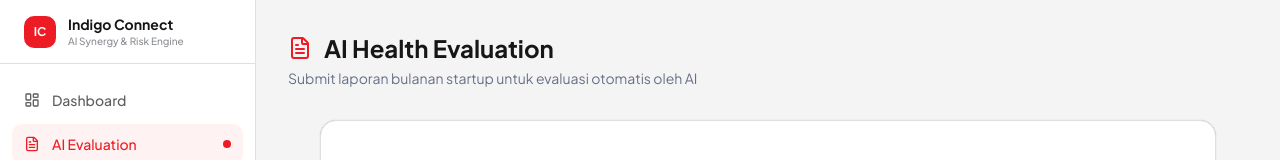
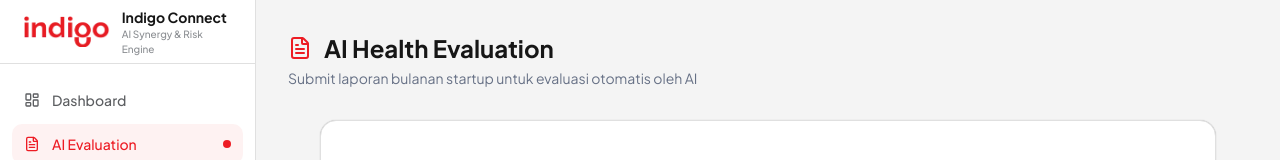
Before and after one commit to kelvinsatriahendra/Indigo-Connect-AI-Synergy-Risk-Engine-, a Next.js app: page /reports in a window 1280 px wide. Shown: the top 160 px of the page. Built offline with nearby package versions, Linux system fonts and the light colour scheme; no server answers.

Commit message:
feat: replace generic logo with official Indigo logo

```diff
--- a/src/components/layout/sidebar.tsx
+++ b/src/components/layout/sidebar.tsx
@@ -71,9 +71,11 @@ export function Sidebar() {
   return (
     <aside className="fixed left-0 top-0 z-40 flex h-screen w-64 flex-col border-r bg-white">
       <div className="flex h-16 items-center gap-3 border-b px-6">
-        <div className="flex h-8 w-8 items-center justify-center rounded-lg bg-[#ED1C24] text-xs font-bold text-white">
-          IC
-        </div>
+        <img
+          src="/indigo-red.png"
+          alt="Indigo Logo"
+          className="h-8 w-auto object-contain"
+        />
         <div>
           <p className="text-sm font-bold text-[#161616]">Indigo Connect</p>
           <p className="text-[10px] font-medium text-[#8c8f93]">AI Synergy & Risk Engine</p>
```
Also changed, not shown: public/indigo-red.png (added).
